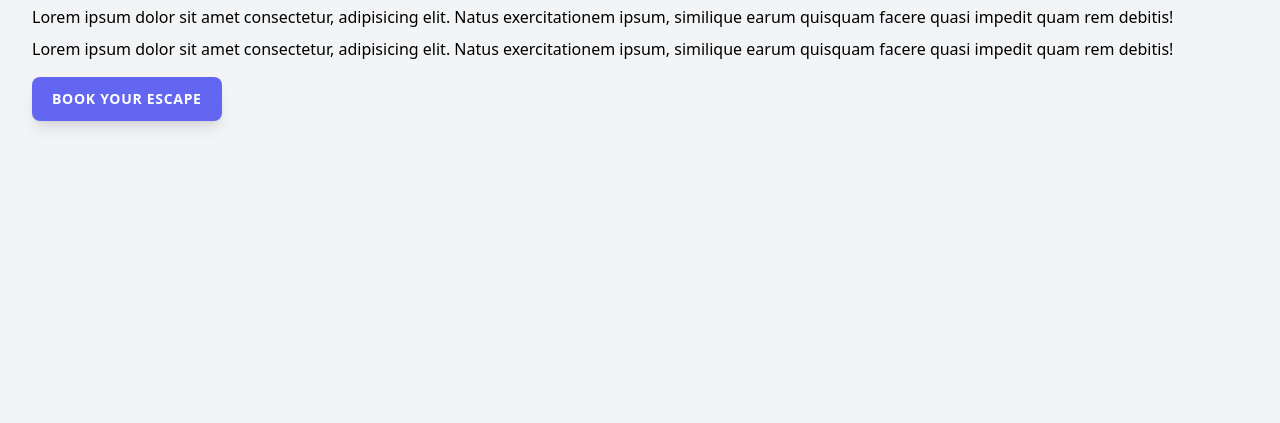
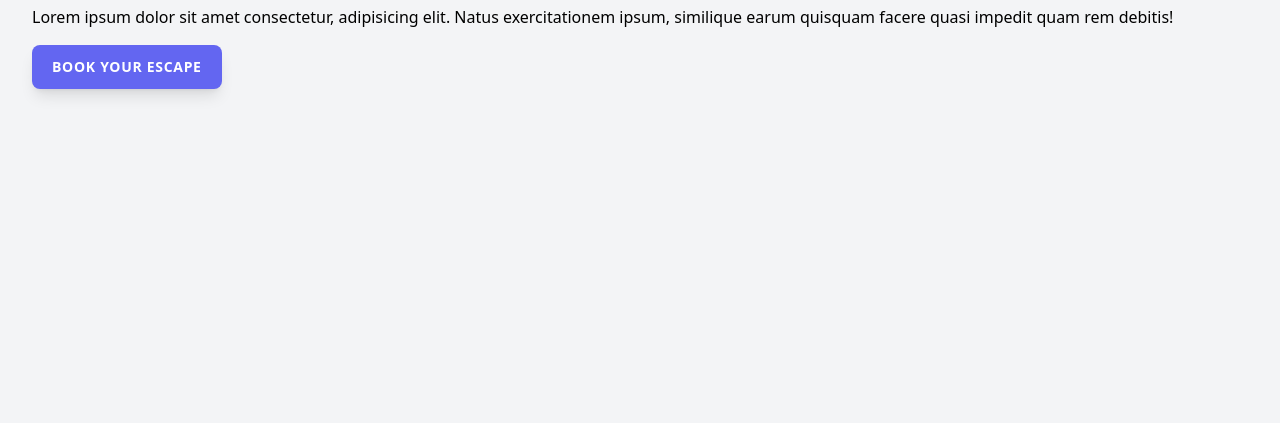
Before and after one commit to GrytsenkoAndrey/aw-design-tailwind.local, a website: page public/index.html in a window 1280 px wide. Shown: the part 377-800 px from the top of the page. Drawn offline with nearby package versions, Linux system fonts and the light colour scheme.

Commit message:
update 2022-09-13

```diff
--- a/public/index.html
+++ b/public/index.html
@@ -17,7 +17,7 @@
         </h1>
         <p class="mt-2 text-gray-600">Lorem, ipsum dolor sit amet consectetur adipisicing elit. Architecto doloremque quos suscipit rerum iste nesciunt. Facilis perferendis molestiae minus sequi mollitia?</p>
         <p class="mt-2 test-gray-600">Lorem ipsum dolor sit amet consectetur, adipisicing elit. Natus exercitationem ipsum, similique earum quisquam facere quasi impedit quam rem debitis!</p>
-        <p class="mt-2 test-gray-600">Lorem ipsum dolor sit amet consectetur, adipisicing elit. Natus exercitationem ipsum, similique earum quisquam facere quasi impedit quam rem debitis!</p>
+
         <div class="mt-4">
             <a href="#" class="inline-block bg-indigo-500 text-white px-5 py-3 rounded-lg shadow-lg uppercase tracking-wider font-semibold text-sm">Book your escape</a>
         </div>
```
